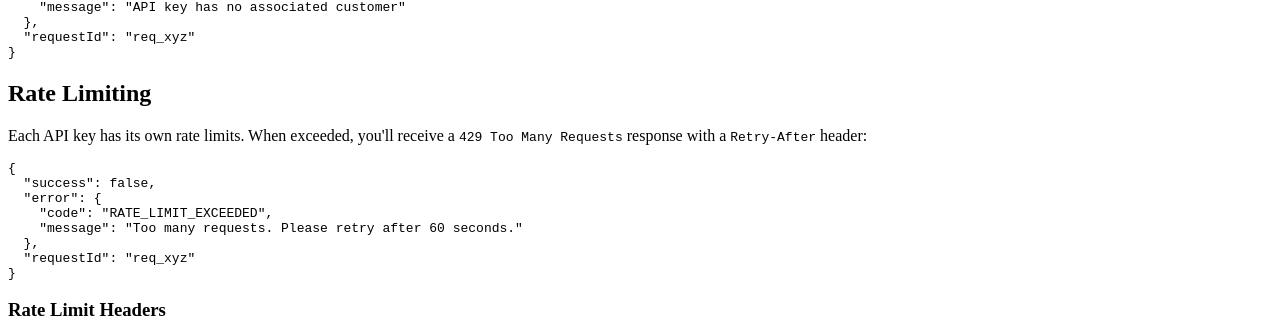
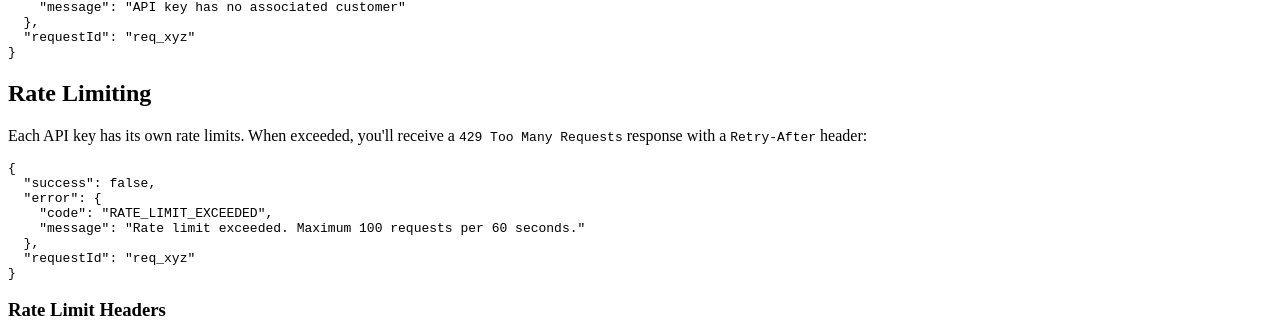
Before and after one commit to textbubbles/docs, a Next.js app: page /authentication in a window 1280 px wide. Shown: the part 1155-1486 px from the top of the page. Built offline with nearby package versions, Linux system fonts and the light colour scheme.

Commit message:
docs: fix 429 example body to match actual API response

```diff
--- a/pages/authentication.mdx
+++ b/pages/authentication.mdx
@@ -83,7 +83,7 @@ Each API key has its own rate limits. When exceeded, you'll receive a `429 Too M
   "success": false,
   "error": {
     "code": "RATE_LIMIT_EXCEEDED",
-    "message": "Too many requests. Please retry after 60 seconds."
+    "message": "Rate limit exceeded. Maximum 100 requests per 60 seconds."
   },
   "requestId": "req_xyz"
 }
```
Also changed, not shown: public/llms-full.txt.
